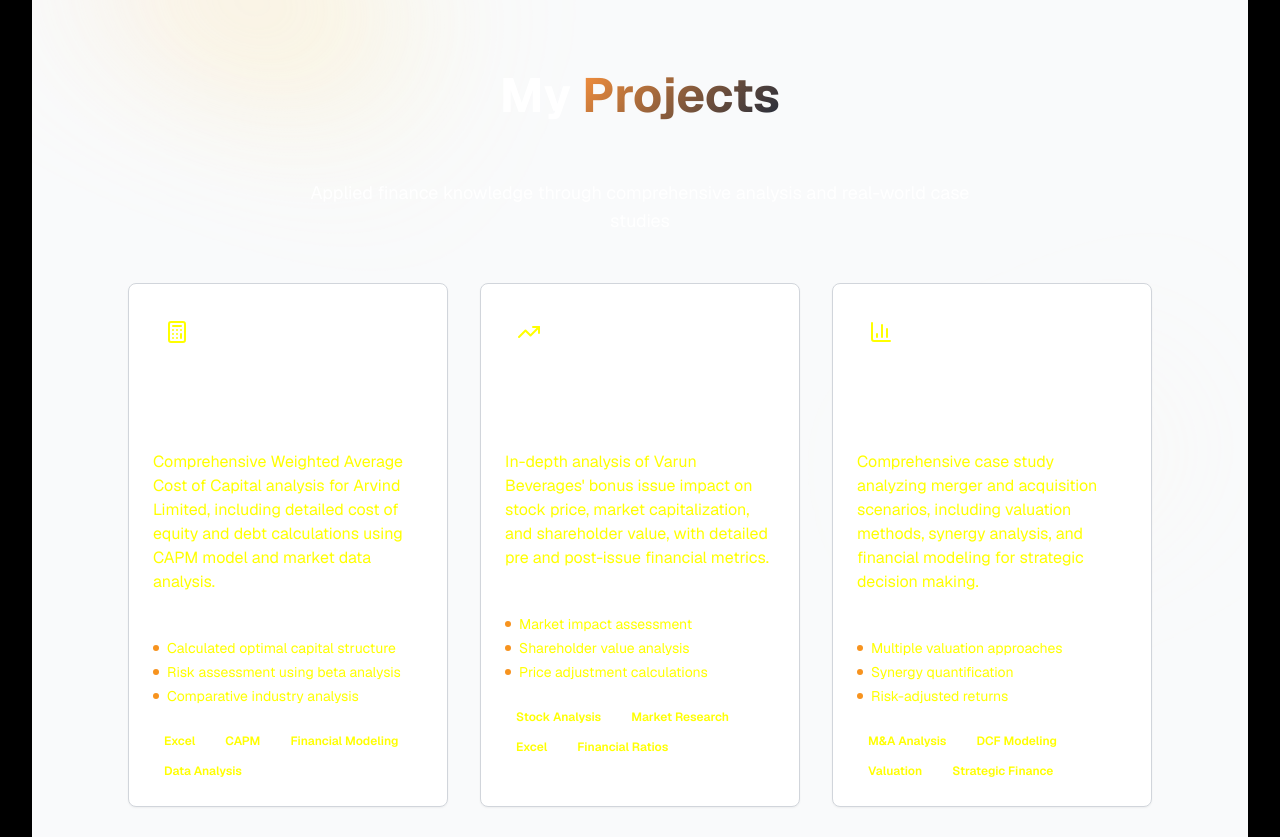
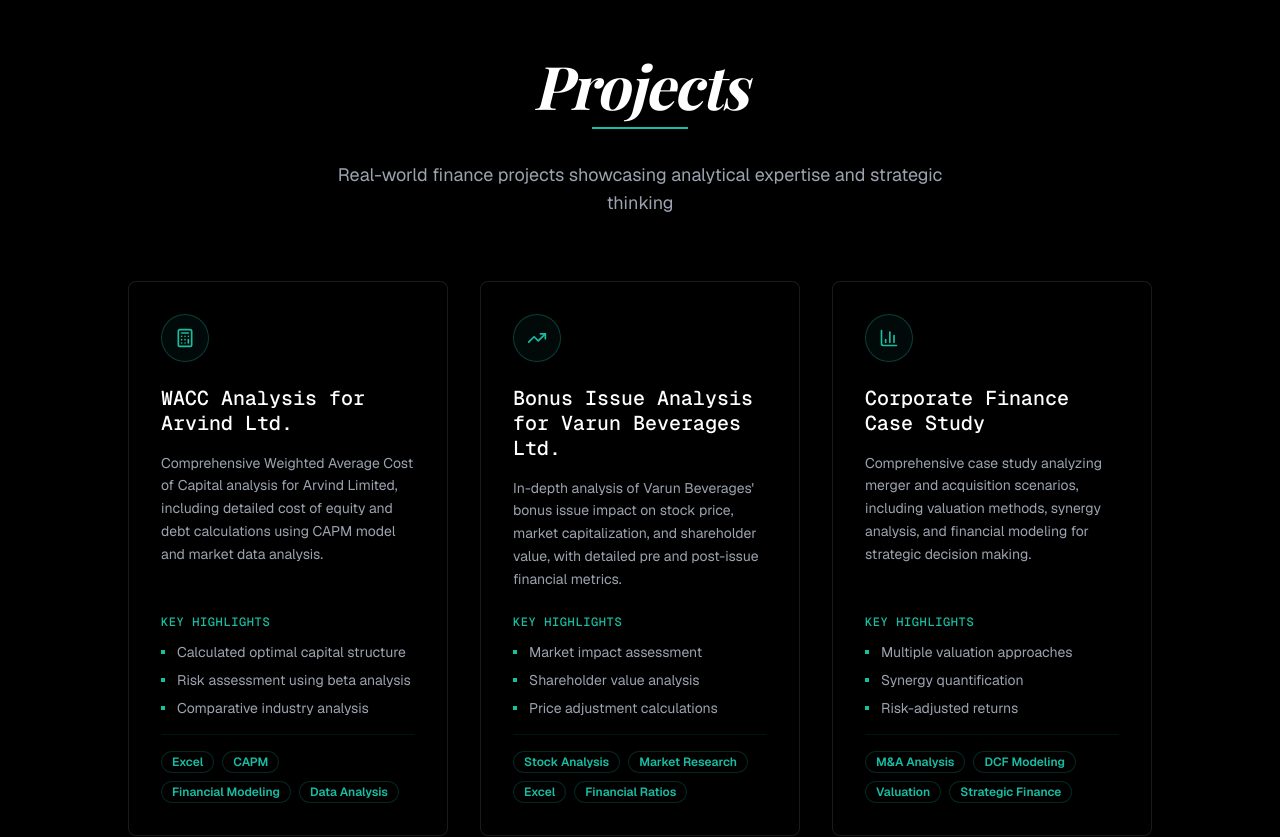
Before and after one commit to aakanksha-singh-hub/devanbansal-portfolio, a React (Vite) app: page / in a window 1280 px wide. Shown: the part 2560-3397 px from the top of the page. Built offline with nearby package versions, Linux system fonts and the light colour scheme; a web font is replaced by a local one.

Commit message:
refactor: enhance ProjectsSection

```diff
--- a/src/components/ProjectsSection.tsx
+++ b/src/components/ProjectsSection.tsx
@@ -1,108 +1,135 @@
-
-import React from 'react';
-import { Card, CardContent, CardHeader, CardTitle } from '@/components/ui/card';
-import { Badge } from '@/components/ui/badge';
-import { BarChart3, TrendingUp, Calculator } from 'lucide-react';
+import React from "react";
+import { Card, CardContent } from "@/components/ui/card";
+import { Badge } from "@/components/ui/badge";
+import { BarChart3, TrendingUp, Calculator } from "lucide-react";
 
 const ProjectsSection = () => {
   const projects = [
     {
       title: "WACC Analysis for Arvind Ltd.",
-      description: "Comprehensive Weighted Average Cost of Capital analysis for Arvind Limited, including detailed cost of equity and debt calculations using CAPM model and market data analysis.",
+      description:
+        "Comprehensive Weighted Average Cost of Capital analysis for Arvind Limited, including detailed cost of equity and debt calculations using CAPM model and market data analysis.",
       skills: ["Excel", "CAPM", "Financial Modeling", "Data Analysis"],
       icon: Calculator,
-      highlights: ["Calculated optimal capital structure", "Risk assessment using beta analysis", "Comparative industry analysis"]
+      highlights: [
+        "Calculated optimal capital structure",
+        "Risk assessment using beta analysis",
+        "Comparative industry analysis",
+      ],
     },
     {
       title: "Bonus Issue Analysis for Varun Beverages Ltd.",
-      description: "In-depth analysis of Varun Beverages' bonus issue impact on stock price, market capitalization, and shareholder value, with detailed pre and post-issue financial metrics.",
-      skills: ["Stock Analysis", "Market Research", "Excel", "Financial Ratios"],
+      description:
+        "In-depth analysis of Varun Beverages' bonus issue impact on stock price, market capitalization, and shareholder value, with detailed pre and post-issue financial metrics.",
+      skills: [
+        "Stock Analysis",
+        "Market Research",
+        "Excel",
+        "Financial Ratios",
+      ],
       icon: TrendingUp,
-      highlights: ["Market impact assessment", "Shareholder value analysis", "Price adjustment calculations"]
+      highlights: [
+        "Market impact assessment",
+        "Shareholder value analysis",
+        "Price adjustment calculations",
+      ],
     },
     {
       title: "Corporate Finance Case Study",
-      description: "Comprehensive case study analyzing merger and acquisition scenarios, including valuation methods, synergy analysis, and financial modeling for strategic decision making.",
-      skills: ["M&A Analysis", "DCF Modeling", "Valuation", "Strategic Finance"],
+      description:
+        "Comprehensive case study analyzing merger and acquisition scenarios, including valuation methods, synergy analysis, and financial modeling for strategic decision making.",
+      skills: [
+        "M&A Analysis",
+        "DCF Modeling",
+        "Valuation",
+        "Strategic Finance",
+      ],
       icon: BarChart3,
-      highlights: ["Multiple valuation approaches", "Synergy quantification", "Risk-adjusted returns"]
-    }
+      highlights: [
+        "Multiple valuation approaches",
+        "Synergy quantification",
+        "Risk-adjusted returns",
+      ],
+    },
   ];
 
   return (
-    <section id="projects" className="section-padding bg-gray-50 relative overflow-hidden">
-      {/* ✨ Very Subtle Background Elements for Visual Continuity */}
-      <div className="absolute inset-0 pointer-events-none">
-        {/* Soft accent capsule - very subtle for gray background */}
-        <div className="absolute top-10 left-20 w-[280px] h-[70px] bg-gradient-to-r from-orange-200 to-amber-200 opacity-6 blur-[85px] rounded-full rotate-[20deg] animate-pulse" style={{ animationDuration: '9s' }}></div>
+    <section
+      id="projects"
+      className="py-20 lg:py-32 bg-black relative overflow-hidden"
+    >
+      {/* Subtle Grid Background */}
+      <div className="absolute inset-0 bg-grid-pattern opacity-5 pointer-events-none"></div>
 
-        {/* Center right accent */}
-        <div className="absolute top-1/2 right-20 w-[200px] h-[50px] bg-gradient-to-l from-orange-100 to-yellow-100 opacity-5 blur-[75px] rounded-full rotate-[-25deg] animate-pulse" style={{ animationDuration: '11s', animationDelay: '4s' }}></div>
-      </div>
-
-      <div className="container-custom relative z-10">
-        {/* Animated Header */}
-        <div className="text-center mb-8 md:mb-12 animate-fade-in-up">
-          <h2 className="text-3xl md:text-4xl lg:text-5xl font-bold text-navy-900 mb-4 md:mb-6">
-            My <span className="gradient-text">Projects</span>
+      <div className="max-w-6xl mx-auto px-8 lg:px-16 relative z-10">
+        {/* Header */}
+        <div className="text-center mb-16 animate-fade-in-up">
+          <h2 className="text-4xl md:text-6xl font-bold text-white font-playfair italic tracking-tight mb-3">
+            Projects
           </h2>
-          <div className="w-20 h-1 bg-gradient-to-r from-navy-600 to-orange-500 mx-auto mb-6 md:mb-8 animate-pulse"></div>
-          <p className="text-base md:text-lg text-navy-600 max-w-2xl mx-auto">
-            Applied finance knowledge through comprehensive analysis and real-world case studies
+          <div className="w-24 h-[2px] bg-teal mx-auto mb-8"></div>
+          <p className="text-lg text-gray-400 max-w-2xl mx-auto">
+            Real-world finance projects showcasing analytical expertise and
+            strategic thinking
           </p>
         </div>
 
-        {/* Animated Project Cards */}
-        <div className="grid md:grid-cols-2 lg:grid-cols-3 gap-4 md:gap-6 lg:gap-8">
+        {/* Bento Grid Layout */}
+        <div className="grid grid-cols-1 md:grid-cols-2 lg:grid-cols-3 gap-8">
           {projects.map((project, index) => {
             const IconComponent = project.icon;
             return (
               <Card
                 key={index}
-                className="project-card group border-gray-300 hover:border-orange-300 transition-all duration-500 bg-white hover:bg-gradient-to-br hover:from-white hover:to-orange-50/20 transform hover:scale-105 hover:-translate-y-2 hover:shadow-xl hover:shadow-orange-500/20 animate-fade-in-up"
+                className="bg-black border border-white/10 hover:border-teal/30 transition-all duration-300 group animate-fade-in-up"
                 style={{ animationDelay: `${index * 0.2}s` }}
               >
-                <div className="project-card-content">
-                  <CardHeader className="pb-3 md:pb-4">
-                    <div className="flex items-center mb-3 md:mb-4">
-                      <div className="p-2 md:p-3 bg-navy-100 group-hover:bg-orange-100 rounded-lg transition-all duration-300 flex-shrink-0 group-hover:rotate-6 group-hover:scale-110">
-                        <IconComponent className="h-5 w-5 md:h-6 md:w-6 text-navy-600 group-hover:text-orange-600 transition-colors duration-300" />
-                      </div>
+                <CardContent className="p-8 h-full flex flex-col">
+                  <div className="flex items-center gap-4 mb-6">
+                    <div className="w-12 h-12 border border-teal/30 rounded-full flex items-center justify-center bg-teal/5">
+                      <IconComponent className="w-5 h-5 text-teal" />
                     </div>
-                    <CardTitle className="text-lg md:text-xl text-navy-900 leading-tight group-hover:text-navy-900 transition-colors duration-300">
-                      {project.title}
-                    </CardTitle>
-                  </CardHeader>
+                  </div>
 
-                  <CardContent className="space-y-3 md:space-y-4">
-                    <p className="text-navy-600 text-sm md:text-base leading-relaxed">
-                      {project.description}
-                    </p>
+                  <h3 className="text-xl font-medium text-white mb-4 font-geist-mono leading-tight">
+                    {project.title}
+                  </h3>
 
-                    <div className="space-y-2">
-                      <h4 className="text-sm font-semibold text-navy-700">Key Highlights:</h4>
-                      <ul className="space-y-1">
+                  <p className="text-gray-400 mb-6 leading-relaxed flex-grow text-sm">
+                    {project.description}
+                  </p>
+
+                  <div className="space-y-4">
+                    <div>
+                      <h4 className="text-xs font-medium text-teal mb-3 font-geist-mono uppercase tracking-wider">
+                        Key Highlights
+                      </h4>
+                      <ul className="space-y-2">
                         {project.highlights.map((highlight, hIndex) => (
-                          <li key={hIndex} className="text-xs md:text-sm text-navy-600 flex items-center">
-                            <div className="w-1.5 h-1.5 bg-orange-500 rounded-full mr-2 flex-shrink-0"></div>
+                          <li
+                            key={hIndex}
+                            className="text-sm text-gray-400 flex items-start"
+                          >
+                            <div className="w-1 h-1 bg-teal mt-2 mr-3 flex-shrink-0"></div>
                             {highlight}
                           </li>
                         ))}
                       </ul>
                     </div>
 
-                    <div className="flex flex-wrap gap-2 pt-2">
+                    <div className="flex flex-wrap gap-2 pt-4 border-t border-teal/10">
                       {project.skills.map((skill, skillIndex) => (
                         <Badge
                           key={skillIndex}
-                          className="bg-navy-100 text-navy-700 hover:bg-orange-100 hover:text-orange-700 transition-colors text-xs"
+                          variant="outline"
+                          className="bg-black text-teal border-teal/20 hover:bg-teal/5 transition-colors text-xs"
                         >
                           {skill}
                         </Badge>
                       ))}
                     </div>
-                  </CardContent>
-                </div>
+                  </div>
+                </CardContent>
               </Card>
             );
           })}
```
